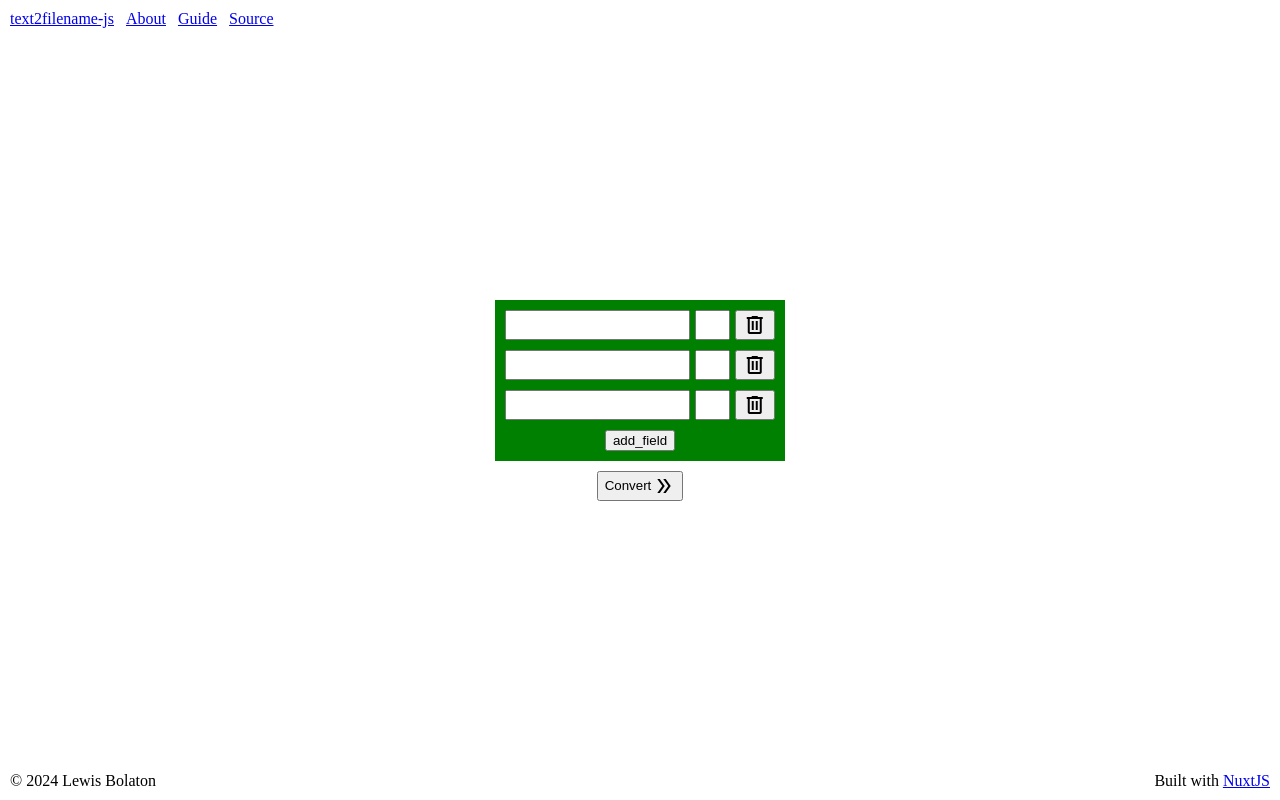
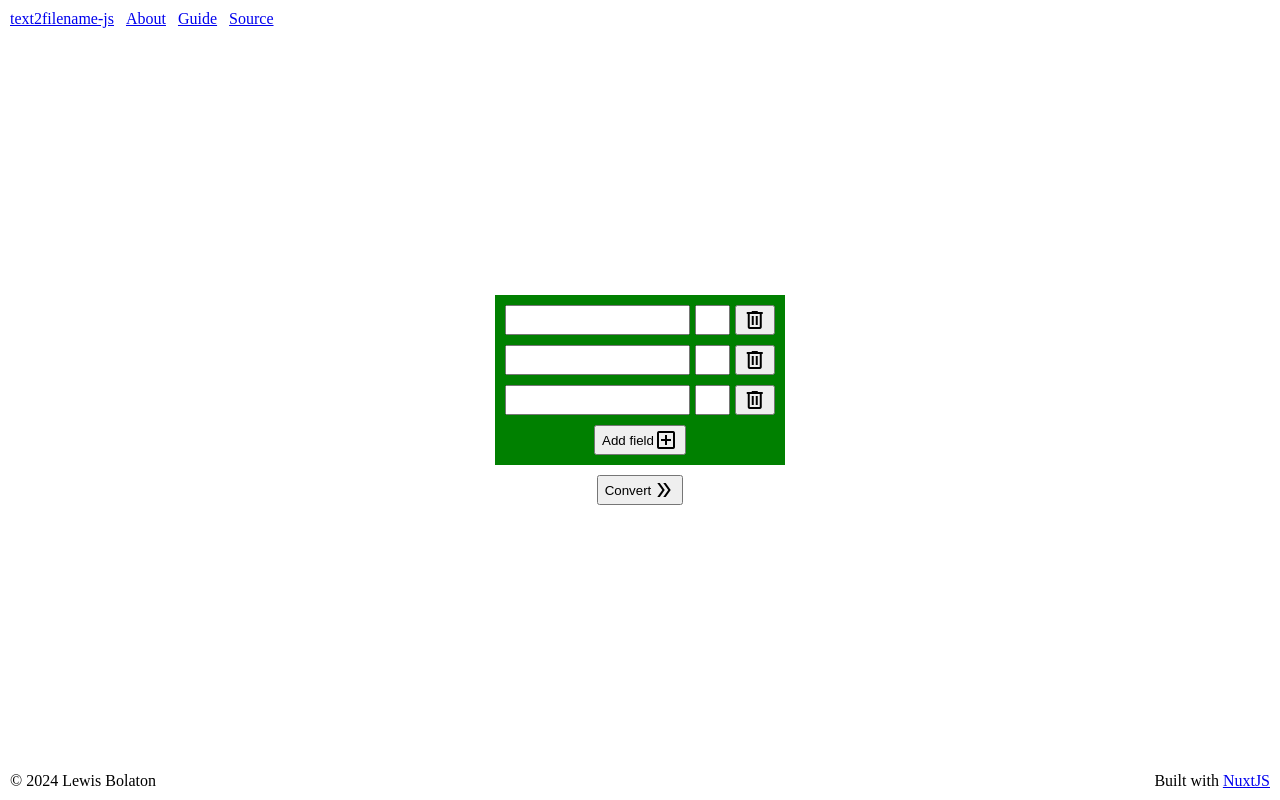
Before and after one commit to lewisbolaton/title2filename-js, a Nuxt app in the folder frontend-nuxt/: page / in a window 1280 px wide. Built offline with nearby package versions, Linux system fonts and the light colour scheme.

Commit message:
Added icon to add_field button

```diff
--- a/frontend-nuxt/components/Applet.vue
+++ b/frontend-nuxt/components/Applet.vue
@@ -2,7 +2,9 @@
   <div class="applet">
     <div class="entries">
       <Entry v-for="(entry, index) in entries" :index="index"/>
-      <button @click="addEntry">add_field</button>
+      <button @click="addEntry">
+        Add field<span class="material-symbols-outlined">add_box</span>
+      </button>
     </div>
 
     <button @click="convert" v-if="isHidden">
```
